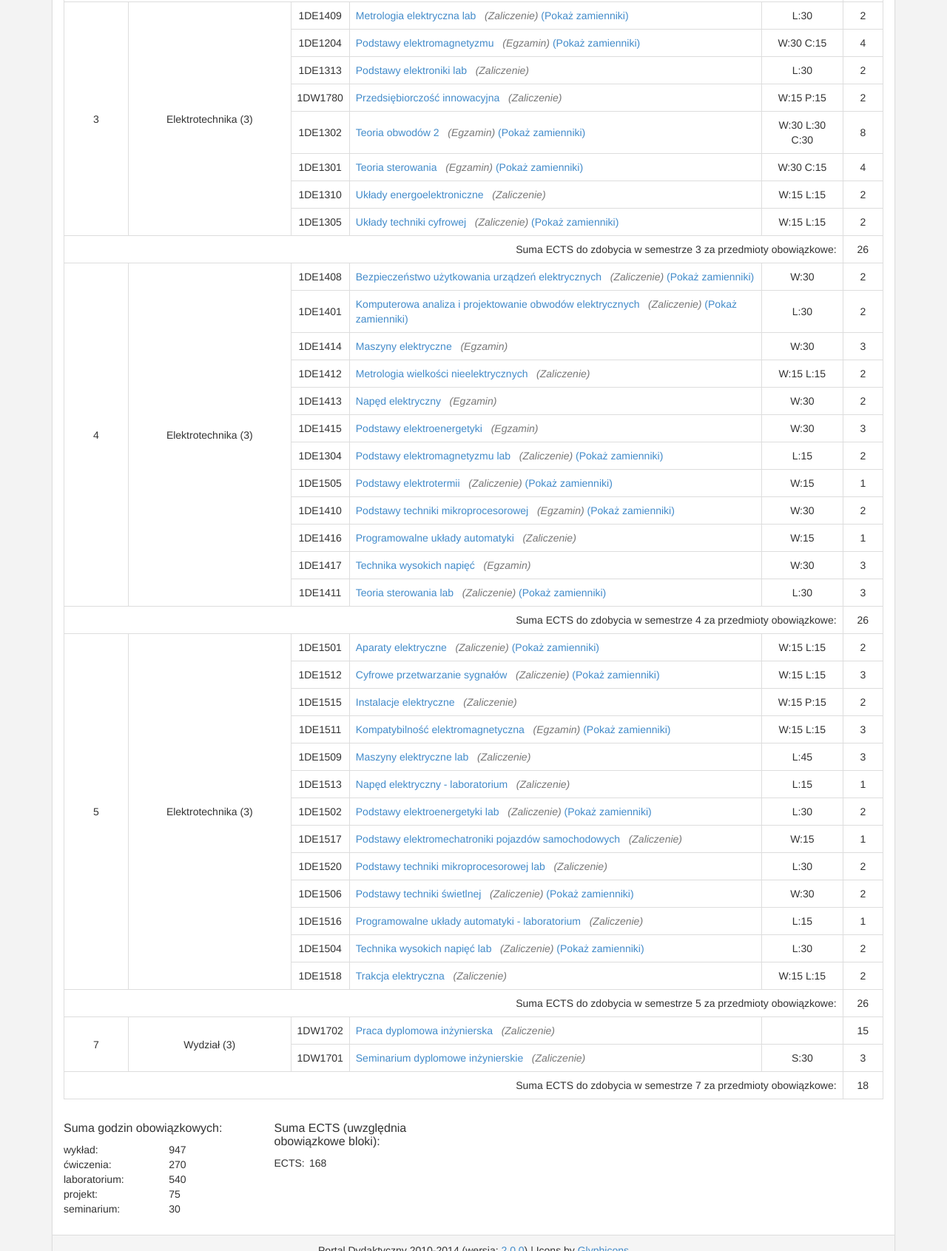
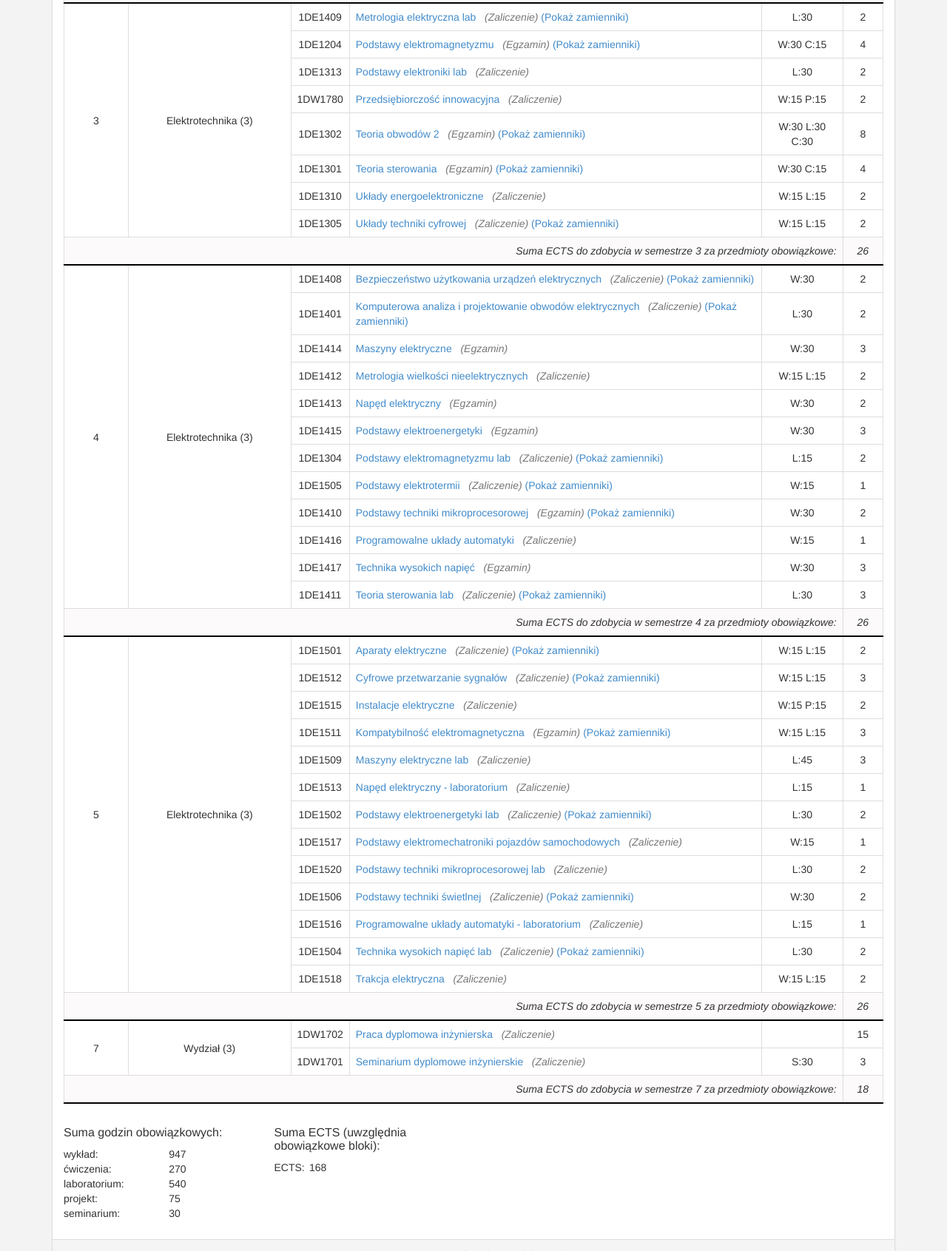
Before and after one commit to PiotrWpl/IsodRWD, a plain HTML site: page program-list.html in a window 1280 px wide. Shown: the part 1639-3330 px from the top of the page at 74% size. Drawn offline with Linux system fonts and the light colour scheme.

Commit message:
Lepsze rozróżnienie podsumowania punktów w tabeli programu studiów

```diff
--- a/css/styles.css
+++ b/css/styles.css
@@ -36,6 +36,11 @@ h1,h2,h3,h4,h5,h6,.h1,.h2,.h3,.h4,.h5,.h6 {
   color: #FFF;
   font-weight: bold;
   letter-spacing: 2px;
+}
+.plan-matrix.table .summary {
+  border-bottom: 2px solid #000;
+  background-color: #FCFAFA;
+  font-style: italic;
 }
 .content.container {
   padding-top: 20px;
--- a/program-list.html
+++ b/program-list.html
@@ -487,7 +487,7 @@
                           </td>
                           <td id="id65" style="display:none"></td>
                       </tr>
-                      <tr class="quick-filter-row not-attended">
+                      <tr class="quick-filter-row not-attended summary">
                           <td colspan="5" class="text-right visible-lg">
                               Suma ECTS do zdobycia w semestrze <span>1</span> za przedmioty obowiązkowe:
                           </td>
@@ -717,7 +717,7 @@
                           </td>
                           <td id="idb9" style="display:none"></td>
                       </tr>
-                      <tr class="quick-filter-row not-attended">
+                      <tr class="quick-filter-row not-attended summary">
                           <td colspan="5" class="text-right visible-lg">
                               Suma ECTS do zdobycia w semestrze <span>2</span> za przedmioty obowiązkowe:
                           </td>
@@ -864,7 +864,7 @@
                           </td>
                           <td id="idee" style="display:none"></td>
                       </tr>
-                      <tr class="quick-filter-row not-attended">
+                      <tr class="quick-filter-row not-attended summary">
                           <td colspan="5" class="text-right visible-lg">
                               Suma ECTS do zdobycia w semestrze <span>3</span> za przedmioty obowiązkowe:
                           </td>
@@ -1071,7 +1071,7 @@
                           </td>
                           <td id="id13c" style="display:none"></td>
                       </tr>
-                      <tr class="quick-filter-row not-attended">
+                      <tr class="quick-filter-row not-attended summary">
                           <td colspan="5" class="text-right visible-lg">
                               Suma ECTS do zdobycia w semestrze <span>4</span> za przedmioty obowiązkowe:
                           </td>
@@ -1293,7 +1293,7 @@
                           </td>
                           <td id="id190" style="display:none"></td>
                       </tr>
-                      <tr class="quick-filter-row not-attended">
+                      <tr class="quick-filter-row not-attended summary">
                           <td colspan="5" class="text-right visible-lg">
                               Suma ECTS do zdobycia w semestrze <span>5</span> za przedmioty obowiązkowe:
                           </td>
@@ -1348,7 +1348,7 @@
                           </td>
                           <td id="id19c" style="display:none"></td>
                       </tr>
-                      <tr class="quick-filter-row not-attended">
+                      <tr class="quick-filter-row not-attended summary">
                           <td colspan="5" class="text-right visible-lg">
                               Suma ECTS do zdobycia w semestrze <span>7</span> za przedmioty obowiązkowe:
                           </td>
```
